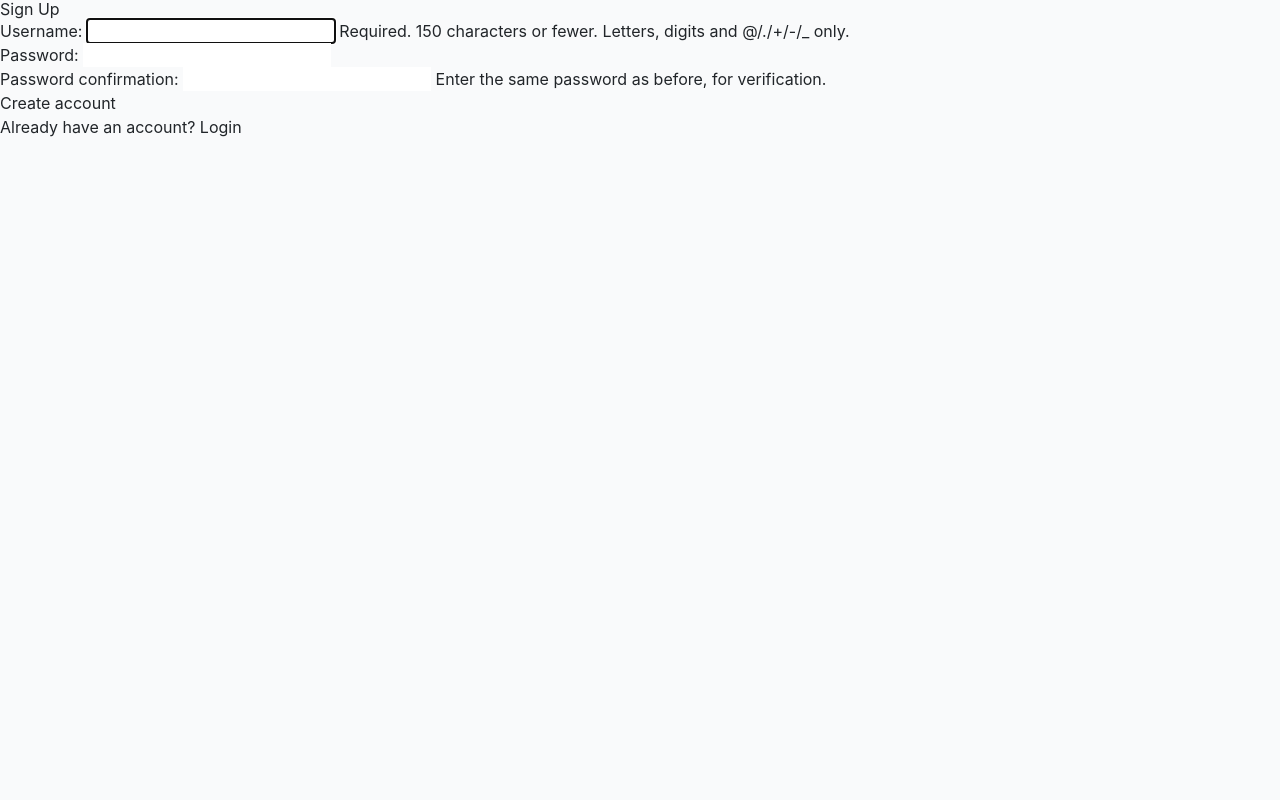
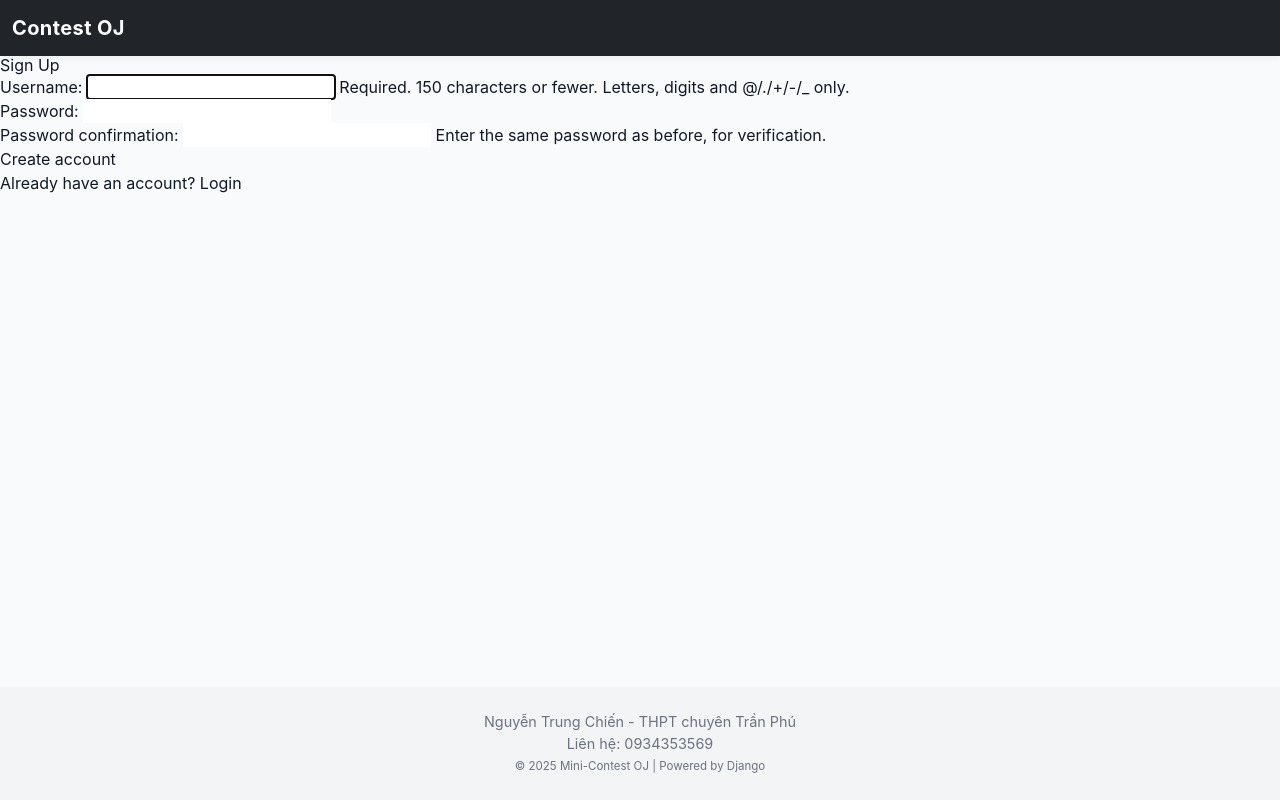
Before and after one commit to chiennt0109/tin247ctp, a Django app: page /accounts/signup/ in a window 1280 px wide. Run offline with Django 5.2, Linux system fonts and the light colour scheme; parts of the project's set-up code (start-up, migrations or seed data) failed here and were passed over; some libraries are stand-ins or nearby versions.

Commit message:
Update base.html

```diff
--- a/templates/base.html
+++ b/templates/base.html
@@ -1,75 +1,157 @@
 <!DOCTYPE html>
 <html lang="vi">
 <head>
-  <meta charset="UTF-8">
-  <meta name="viewport" content="width=device-width, initial-scale=1.0">
+  <meta charset="UTF-8" />
+  <meta name="viewport" content="width=device-width, initial-scale=1.0" />
   <title>{% block title %}Chuyên Trần Phú IT-Contest OJ{% endblock %}</title>
 
-  <!-- ✅ Thêm TailwindCSS (cho giao diện lộ trình đẹp, responsive) -->
+  <!-- ✅ TailwindCSS (hiển thị lộ trình, gradient, grid, màu sắc) -->
   <script src="https://cdn.tailwindcss.com"></script>
 
-  <!-- ✅ Giữ Bootstrap để dùng navbar, button, form -->
+  <!-- ✅ Bootstrap (giữ navbar, form, layout truyền thống) -->
   <link
     rel="stylesheet"
     href="https://cdn.jsdelivr.net/npm/bootstrap@5.3.3/dist/css/bootstrap.min.css"
-  >
+  />
 
-  <!-- 🎨 Tùy chỉnh thêm một số hiệu ứng và màu -->
+  <!-- 🌈 Tùy chỉnh giao diện toàn cục -->
   <style>
     body {
       background-color: #f9fafb;
       font-family: 'Inter', system-ui, -apple-system, BlinkMacSystemFont, sans-serif;
+      color: #111827;
+      overflow-x: hidden;
     }
 
-    /* Các block lộ trình học */
+    /* Navbar */
+    .navbar {
+      box-shadow: 0 2px 8px rgba(0,0,0,0.05);
+      font-weight: 500;
+    }
+    .navbar-brand {
+      font-weight: 700;
+      letter-spacing: 0.4px;
+    }
+    .nav-link {
+      color: #e5e7eb !important;
+    }
+    .nav-link:hover {
+      color: #ffffff !important;
+    }
+
+    /* Hero section */
+    section#hero {
+      background: linear-gradient(to right, #e0f2fe, #e0e7ff, #f5f3ff);
+    }
+
+    /* Roadmap cards */
+    #roadmap h2 {
+      font-size: 2rem;
+      font-weight: 700;
+    }
     #roadmap h3 {
       font-weight: 700;
       font-size: 1.25rem;
     }
     #roadmap .p-6 {
       transition: transform 0.3s ease, box-shadow 0.3s ease;
+      border-radius: 0.75rem;
     }
     #roadmap .p-6:hover {
-      transform: translateY(-5px);
-      box-shadow: 0 10px 20px rgba(0,0,0,0.08);
+      transform: translateY(-6px);
+      box-shadow: 0 10px 25px rgba(0,0,0,0.08);
     }
     #roadmap ul li::marker {
-      color: #3b82f6;
+      color: #2563eb;
     }
 
-    /* Chữ rõ hơn, bỏ bóng */
-    h1, h2, h3, p, a {
+    /* Footer */
+    footer {
+      font-size: 0.9rem;
+      margin-top: 3rem;
+      padding: 1.5rem 0;
+      color: #6b7280;
+      background: #f3f4f6;
+    }
+    footer a {
+      color: #2563eb;
+      text-decoration: none;
+    }
+    footer a:hover {
+      text-decoration: underline;
+    }
+
+    /* Xóa gạch chân và bóng */
+    a, h1, h2, h3, p {
       text-shadow: none !important;
     }
     a {
       text-decoration: none !important;
     }
 
-    /* Navbar cho đẹp hơn */
-    .navbar-brand {
-      font-weight: 600;
-      letter-spacing: 0.3px;
+    /* Hiệu ứng gradient động nhẹ */
+    @keyframes gradientMove {
+      0% { background-position: 0% 50%; }
+      50% { background-position: 100% 50%; }
+      100% { background-position: 0% 50%; }
     }
-    #roadmap h3::before {
-      content: attr(data-index);
-      display: inline-block;
-      background-color: #2563eb;
-      color: white;
-      font-size: 0.8rem;
-      font-weight: bold;
-      border-radius: 9999px;
-      width: 1.6rem;
-      height: 1.6rem;
-      text-align: center;
-      line-height: 1.6rem;
-      margin-right: 0.5rem;
+    .animate-gradient {
+      background-size: 200% 200%;
+      animation: gradientMove 18s ease infinite;
     }
-
   </style>
 
   {% block extra_head %}{% endblock %}
 </head>
-<body>
-  {% block content %}{% endblock %}
+
+<body class="min-h-screen flex flex-col">
+
+  <!-- 🧭 Navbar -->
+  <nav class="navbar navbar-expand-lg navbar-dark bg-dark">
+    <div class="container">
+      <a class="navbar-brand" href="/">Contest OJ</a>
+      <button class="navbar-toggler" type="button" data-bs-toggle="collapse" data-bs-target="#navbarNav">
+        <span class="navbar-toggler-icon"></span>
+      </button>
+
+      <div class="collapse navbar-collapse" id="navbarNav">
+        <ul class="navbar-nav me-auto">
+          <li class="nav-item"><a class="nav-link" href="/problems/">Problems</a></li>
+          <li class="nav-item"><a class="nav-link" href="/contests/">Contests</a></li>
+        </ul>
+
+        <ul class="navbar-nav ms-auto">
+          {% if user.is_authenticated %}
+            <li class="nav-item"><span class="navbar-text text-white me-3">👤 {{ user.username }}</span></li>
+            <li class="nav-item">
+              <form method="post" action="/accounts/logout/" style="display:inline;">
+                {% csrf_token %}
+                <button type="submit" class="btn btn-outline-light btn-sm">Logout</button>
+              </form>
+            </li>
+          {% else %}
+            <li class="nav-item"><a class="nav-link" href="/accounts/login/">Login</a></li>
+          {% endif %}
+        </ul>
+      </div>
+    </div>
+  </nav>
+
+  <!-- 🌈 Nội dung chính -->
+  <main class="flex-grow">
+    {% block content %}{% endblock %}
+  </main>
+
+  <!-- 📘 Footer -->
+  <footer class="text-center">
+    <div>
+      Nguyễn Trung Chiến - THPT chuyên Trần Phú<br>
+      Liên hệ: 0934353569<br>
+      <small>© 2025 Mini-Contest OJ | Powered by Django</small>
+    </div>
+  </footer>
+
+  <!-- Bootstrap JS -->
+  <script src="https://cdn.jsdelivr.net/npm/bootstrap@5.3.3/dist/js/bootstrap.bundle.min.js"></script>
 </body>
 </html>
```
